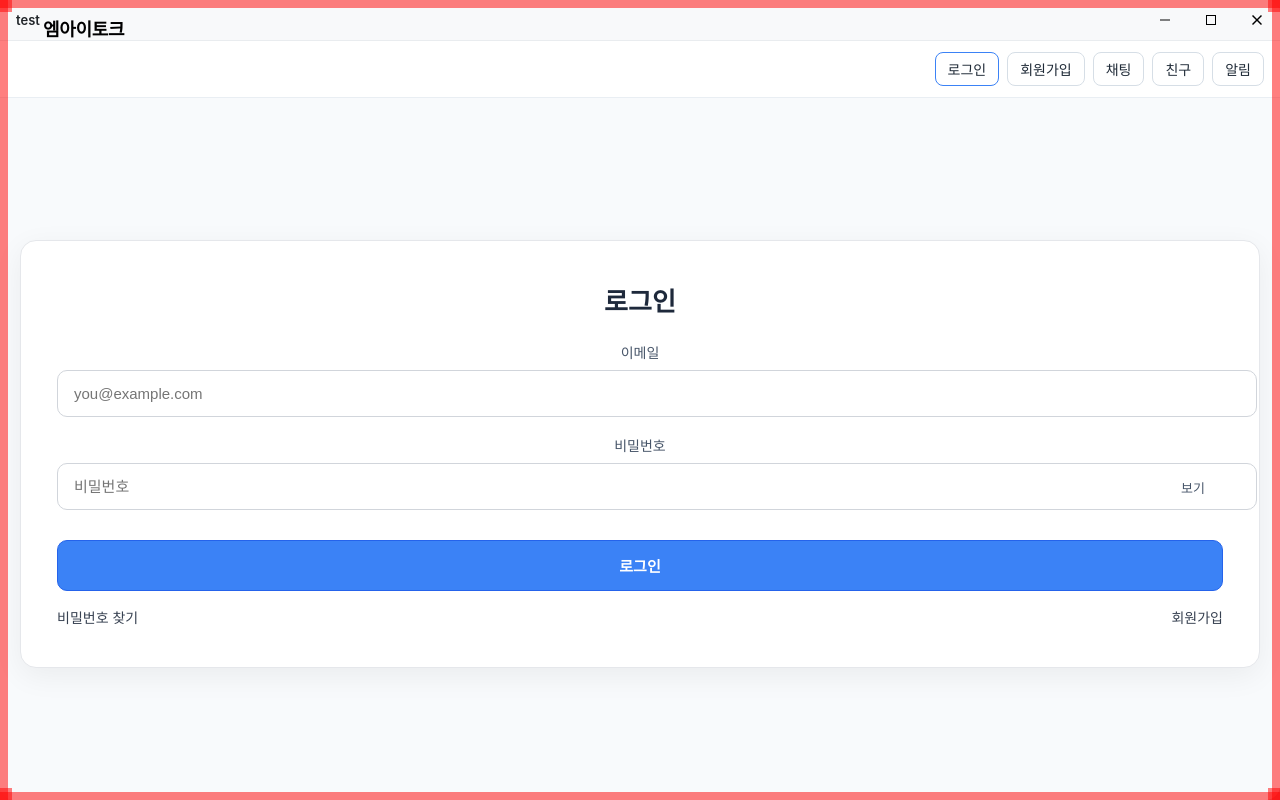
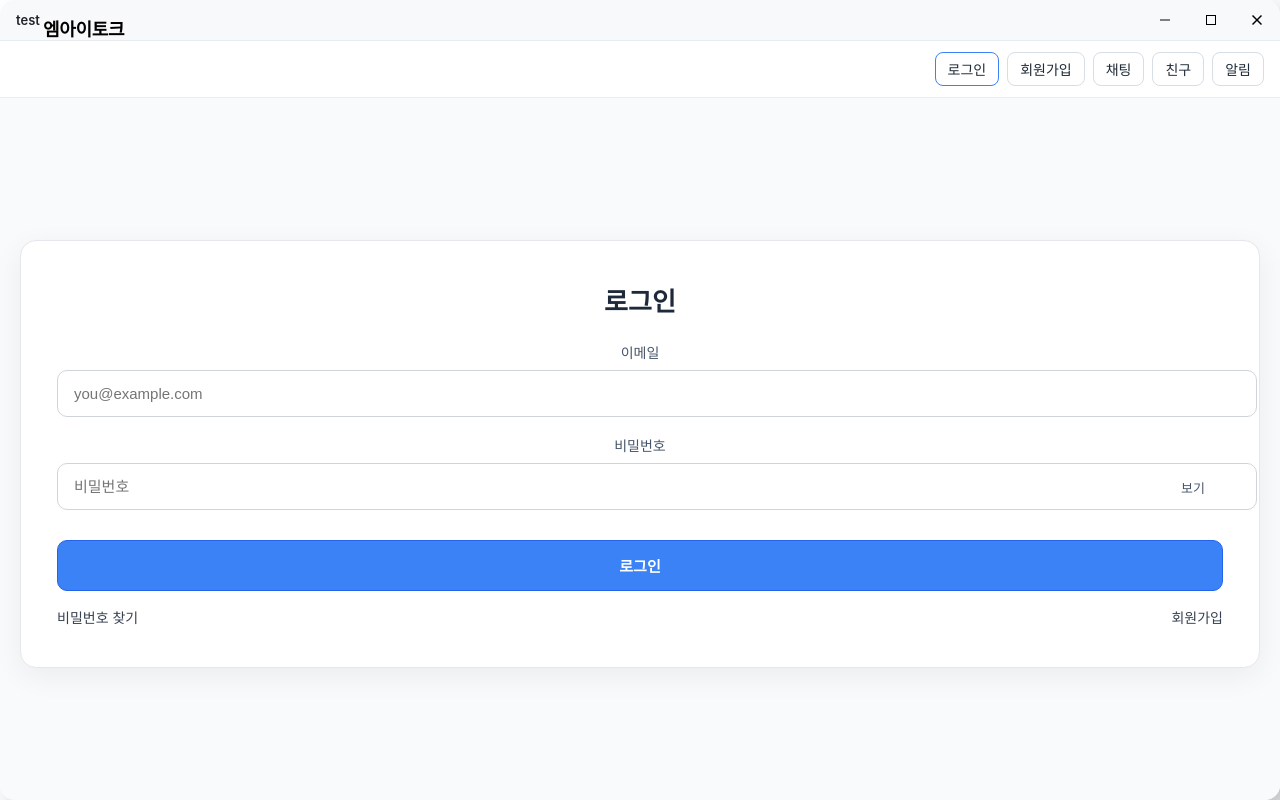
Before and after one commit to 2sseong/Nodejs_mini_project, a React (Vite) app in the folder client/: page /#/login in a window 1280 px wide. Built offline with nearby package versions, Linux system fonts and the light colour scheme.

Commit message:
확인용 스타일 제거2

```diff
--- a/client/src/App.css
+++ b/client/src/App.css
@@ -72,7 +72,7 @@
     -webkit-app-region: no-drag;
 
     /* 테스트용 빨간색*/
-    background-color: rgba(255, 0, 0, 0.5) !important;
+    /* background-color: rgba(255, 0, 0, 0.5) !important;  */
 }
 
 /* 💡💡💡 모든 방향 핸들 추가 (창 바깥으로 배치) 💡💡💡 */
```
